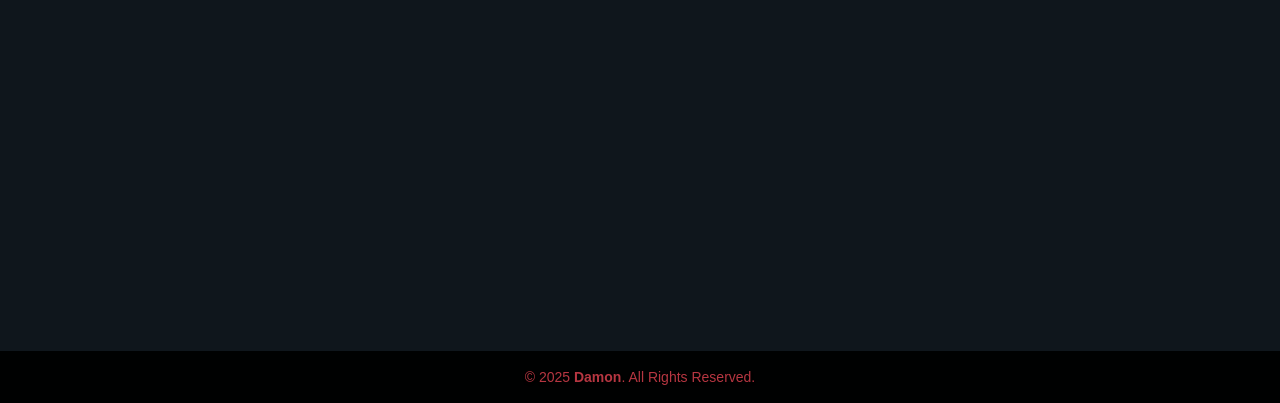
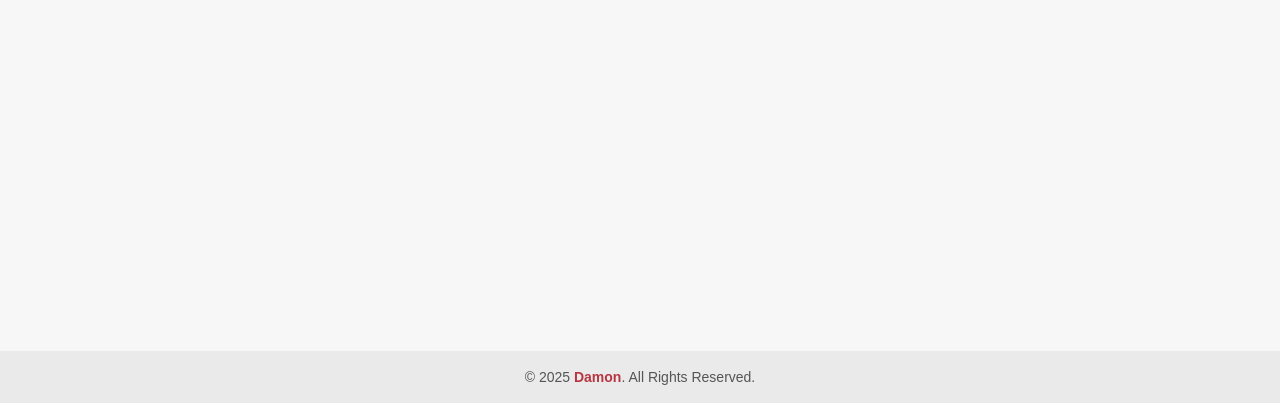
Before and after one commit to nukesfall/damon, a plain HTML site: page index.html in a window 1280 px wide. Shown: the part 397-800 px from the top of the page. Drawn offline with Linux system fonts and the light colour scheme.

Commit message:
Update index.html

```diff
--- a/index.html
+++ b/index.html
@@ -16,8 +16,8 @@
     /* Body Layout */
     body {
       font-family: 'Arial', sans-serif;
-      background-color: #0f161c;
-      color: #fff;
+      background-color: #f7f7f7; /* Very light grey */
+      color: #222; /* Dark text for readability */
       line-height: 1.6;
       display: flex;
       flex-direction: column;
@@ -84,7 +84,7 @@
     /* Footer */
     footer {
       font-size: 0.875rem;
-      color: #b63641; /* Updated footer text color */
+      color: #555;
       padding: 15px 0;
       text-align: center;
       width: 100%;
@@ -92,17 +92,14 @@
       bottom: 0;
       left: 0;
       z-index: 3;
-      background-color: #000101;
-      text-shadow: 0 2px 4px rgba(0, 0, 0, 0.1);
-      -webkit-text-shadow: 0 2px 4px rgba(0, 0, 0, 0.1);
+      background-color: #eaeaea; /* Light grey footer */
+      text-shadow: none;
     }
 
     footer a {
-      color: #b63641; /* Updated link color */
+      color: #b63641;
       text-decoration: none;
       font-weight: bold;
-      text-shadow: 0 2px 4px rgba(0, 0, 0, 0.1);
-      -webkit-text-shadow: 0 2px 4px rgba(0, 0, 0, 0.1);
     }
 
     footer a:hover {
@@ -112,7 +109,7 @@
     /* Fallback Text */
     .fallback-text {
       font-size: 1rem;
-      color: #f2f2f2;
+      color: #444;
       display: none;
     }
 
```
